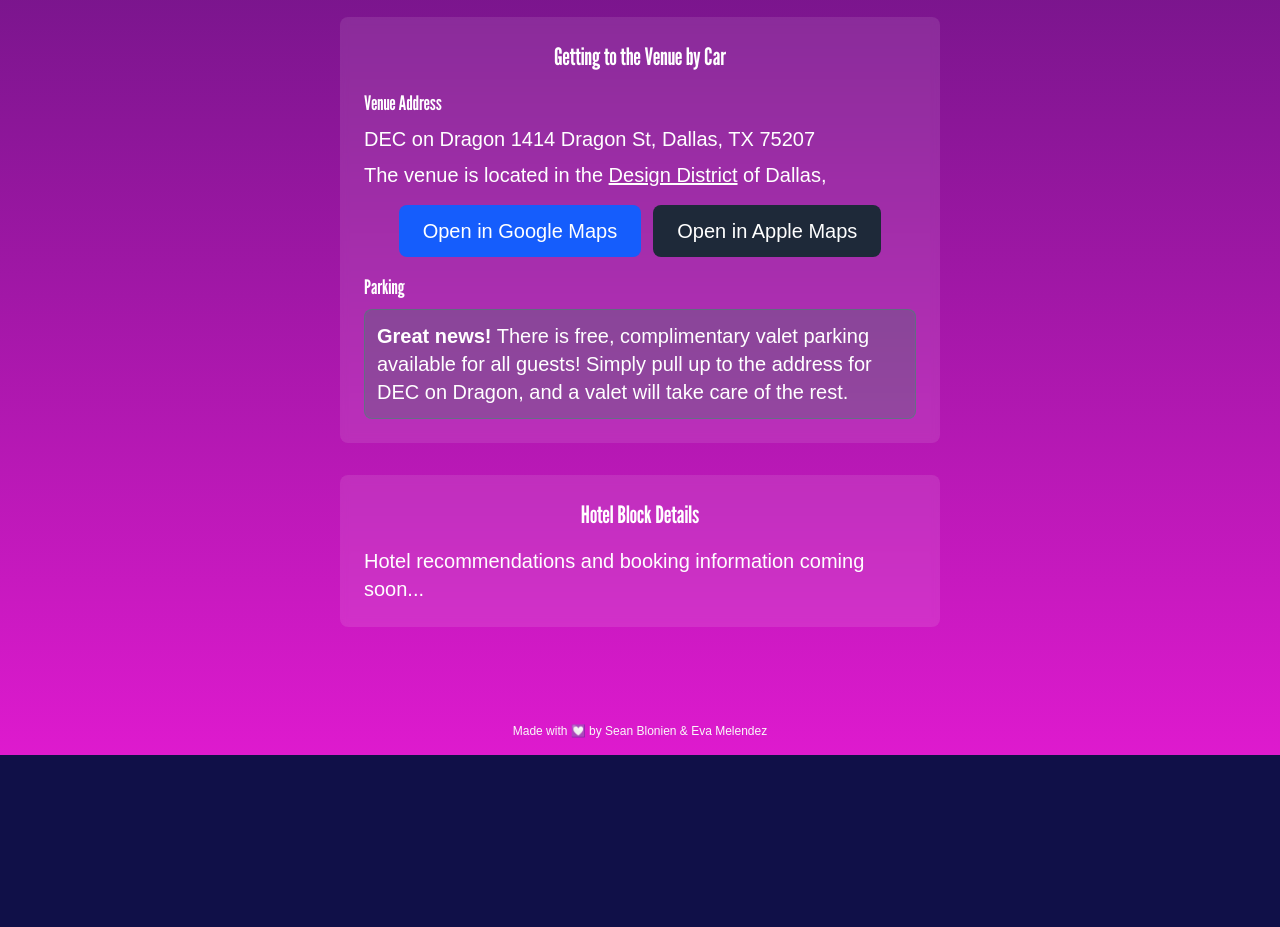
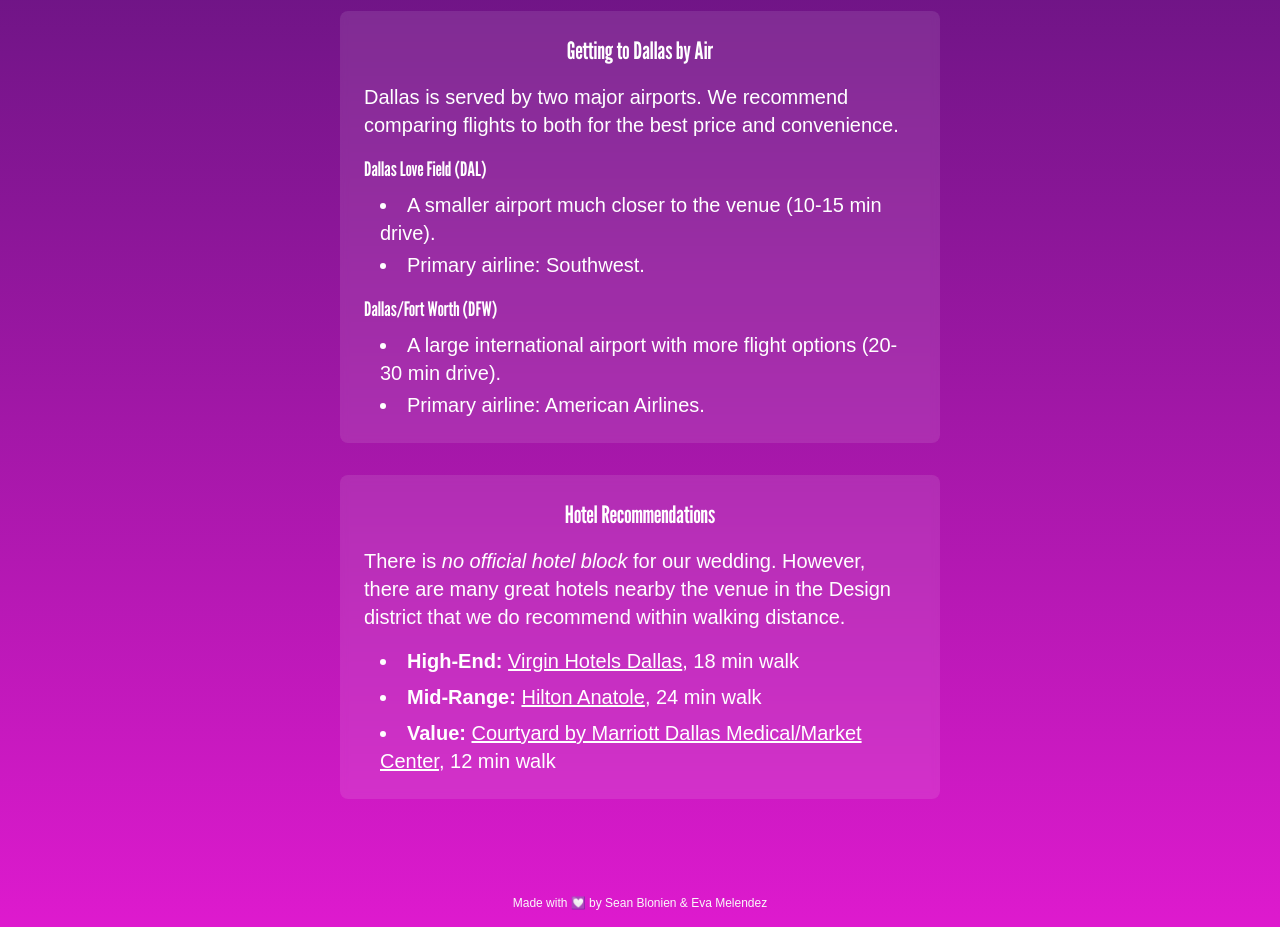
Before and after one commit to seanblonien/forever-fest-2026, a Next.js app: page /travel in a window 1280 px wide. Shown: the part 820-1747 px from the top of the page. Before the commit the page ends 1575 px from the top, so only its background shows below. Built offline with nearby package versions, Linux system fonts and the light colour scheme.

Commit message:
fix: Updated home page and RSVP page content

```diff
--- a/app/page.tsx
+++ b/app/page.tsx
@@ -5,8 +5,8 @@ import {
   Description,
   EventDetails,
   MainTitle,
-  RSVPButton,
 } from '@/components/home';
+import { QuickActions } from '@/components/home/QuickActions';
 import { PageLayout } from '@/components/shared/PageLayout';
 
 const ForeverFestPage: React.FC = () => (
@@ -18,8 +18,8 @@ const ForeverFestPage: React.FC = () => (
       <EventDetails />
       <Description />
       <CountdownTimer />
-      <RSVPButton />
       <CalendarEmbedDynamic isShowTitle />
+      <QuickActions />
     </div>
   </PageLayout>
 );
--- a/components/home/CalendarEmbedDynamic.tsx
+++ b/components/home/CalendarEmbedDynamic.tsx
@@ -2,7 +2,7 @@
 import dynamic from 'next/dynamic';
 
 const CalendarLoadingPlaceholder = () => (
-  <div className='max-w-[600px] height-[294px] flex justify-center items-center'>
+  <div className='max-w-150 height-[294px] flex justify-center items-center'>
     <div className='animate-pulse bg-white/10 rounded-lg p-8 w-64 h-16 flex items-center justify-center'>
       <span className='text-white/60 font-league-gothic'>Loading calendar...</span>
     </div>
@@ -26,7 +26,7 @@ export const CalendarEmbedDynamic: React.FC<CalendarEmbedDynamicProps> = ({ isSh
   <div className='py-8 flex flex-col items-center'>
     {isShowTitle && (
       <h2 className='text-4xl font-bold font-league-gothic text-papaya-whip mb-2'>
-        Save the Date
+        Add Wedding to Calendar
       </h2>
     )}
 
--- a/components/home/CitySkyline.tsx
+++ b/components/home/CitySkyline.tsx
@@ -8,7 +8,7 @@ export const CitySkyline = ({
   className = '',
 }: CitySkylineProps) => (
   <div className={`flex justify-center ${className}`}>
-    <div className='w-full max-w-[600px]'>
+    <div className='w-full max-w-150'>
       <SkylineSvg className='w-full h-auto' />
     </div>
   </div>
--- /dev/null
+++ b/components/home/QuickActions.tsx
@@ -0,0 +1,82 @@
+import { Calendar, CircleHelp, Gift, MapPin } from 'lucide-react';
+import Link from 'next/link';
+
+import type { Route } from 'next';
+
+type ActionCardProps = {
+  description: string;
+  href: Route;
+  icon: React.ReactNode;
+  isPrimary?: boolean;
+  label: string;
+};
+
+const ActionCard: React.FC<ActionCardProps> = ({
+  description,
+  href,
+  icon,
+  isPrimary = false,
+  label,
+}) => (
+  <Link
+    className={`
+      group relative overflow-hidden rounded-lg p-6
+      transition-all duration-300 ease-out
+      ${isPrimary
+    ? 'bg-linear-to-br from-steel-pink to-lavender-pink border-2 border-white animate-pulse-glow hover:scale-105'
+    : 'bg-white/10 backdrop-blur-sm border border-white/20 hover:bg-white/20 hover:border-steel-pink hover:scale-105'
+  }
+    `}
+    href={href}
+  >
+    <div className='flex flex-col items-center text-center gap-3'>
+      <div
+        className={`
+        transition-transform duration-300 ease-out
+        ${isPrimary ? 'group-hover:scale-110' : 'group-hover:scale-110 group-hover:rotate-12'}
+      `}
+      >
+        {icon}
+      </div>
+      <div>
+        <h3 className='text-2xl md:text-3xl font-league-gothic text-white mb-1'>
+          {label}
+        </h3>
+        <p className='text-sm md:text-base text-white/80'>
+          {description}
+        </p>
+      </div>
+    </div>
+  </Link>
+);
+
+export const QuickActions: React.FC = () => (
+  <div className='w-full max-w-150 mx-auto px-4 py-8'>
+    <div className='grid grid-cols-2 gap-4'>
+      <ActionCard
+        description="Let us know you're coming"
+        href='/rsvp'
+        icon={<Calendar className='w-12 h-12 text-white' />}
+        label='RSVP Now'
+      />
+      <ActionCard
+        description='Location, parking & directions'
+        href='/travel'
+        icon={<MapPin className='w-12 h-12 text-white' />}
+        label='Travel & Venue Info'
+      />
+      <ActionCard
+        description='Check out the FAQ page'
+        href='/faqs'
+        icon={<CircleHelp className='w-12 h-12 text-white' />}
+        label='Got questions?'
+      />
+      <ActionCard
+        description='Find the perfect gift'
+        href='/registry'
+        icon={<Gift className='w-12 h-12 text-white' />}
+        label='Registry'
+      />
+    </div>
+  </div>
+);
--- a/components/home/RSVPButton.tsx
+++ b/components/home/RSVPButton.tsx
@@ -4,11 +4,11 @@ import { Button } from '@/components/ui/button';
 export const RSVPButton = () => (
   <div>
     <p className='text-sm md:text-base italic font-arial  max-w-150 mx-auto'>
-      📥 If you received a Save the Date email or text, please fill out this address
-      collection if you have not done so already 🙏
+      📥 If you received your wedding invitation or were expecting one, please fille out the RSVP
+      form below
     </p>
 
-    <a href='https://form.jotform.com/251896494421062' rel='noopener noreferrer' target='_blank'>
+    <a href='https://form.jotform.com/253148903936161' rel='noopener noreferrer' target='_blank'>
       <Button
         className='text-2xl md:text-3xl font-black mt-4 py-6 rounded-lg
            bg-linear-to-r from-penn-blue to-steel-pink text-white
@@ -18,7 +18,7 @@ export const RSVPButton = () => (
            transition-all duration-500 ease-out'
         size='lg'
       >
-        Address Collection Form
+        RSVP Form
       </Button>
     </a>
   </div>
--- a/components/home/index.ts
+++ b/components/home/index.ts
@@ -6,4 +6,5 @@ export * from './EventDetails';
 export * from './Header';
 export * from './MainTitle';
 export * from './Navigation';
+export * from './QuickActions';
 export * from './RSVPButton';
--- a/components/pages/FaqPage.tsx
+++ b/components/pages/FaqPage.tsx
@@ -120,8 +120,12 @@ type FAQData = {
 const faqs: FAQData[] = [
   // Essential Event Details
   {
+    question: 'Why is it called "Forever Fest"?',
+    answer: 'Festivals are at the core of Sean and Eva\'s relationship story (See "Our Story" page). Festivals and EDM culture have positively influenced Sean and Eva to be more creative, expressive, social, joyful, and connected, and so they want to bring some of that culture and energy to their wedding. "Forever Fest" is a manifestation of Sean and Eva\'s lifelong commitment together (i.e. "forever") combined with their desire to bring some of the festival/EDM culture to their wedding day (i.e. "fest").',
+  },
+  {
     question: 'When is the wedding?',
-    answer: 'Forever Fest 2026 will take place on Saturday, March 28th, 2026 from 6:00 PM to 11:00 PM CST.',
+    answer: 'Forever Fest 2026 will take place on Saturday, March 28th, 2026 from 6:00 PM to 11:00 PM CST. Add the event to your calendar using the buttons below ⬇️',
     component: <CalendarEmbedDynamic />,
   },
   {
@@ -145,14 +149,14 @@ const faqs: FAQData[] = [
   },
   {
     question: 'I am coming from out of town, where can I stay?',
-    answer: 'Yes! We\'ll be sharing hotel recommendations and booking information soon. Check back or visit our Travel page for updates.',
+    answer: 'Check out the Travel page for details and recommendations on where to stay.',
     component: <TravelLink />,
   },
 
   // Guest Experience & Expectations
   {
     question: 'What is the dress code?',
-    answer: 'Funky Semi-Formal Attire! Think semi-formal wear with a fun, creative twist that matches the festive spirit of Forever Fest. Eclectic colors, bold prints, and unique accessories are all welcome. Colorful suits and dresses are great, but you can also wear whatever makes you feel your best in semi-formal attire.',
+    answer: 'Funky Semi-Formal Attire! Think semi-formal wear with a fun, creative twist that matches the festive spirit of ✨ Forever Fest ✨. Eclectic colors, bold prints, and unique accessories are all welcome. Colorful suits and dresses are great, but you can also wear whatever makes you feel your best in semi-formal attire. Express yourself in whatever makes you feel confident! 😎',
     component: <PinterestMoodboardLink />,
   },
   {
@@ -161,7 +165,7 @@ const faqs: FAQData[] = [
   },
   {
     question: 'Will there be drinks?',
-    answer: 'Yes! There will be a bar at the reception and the cocktail hour. We are planning to cover everyone\'s drinks for the cocktail hour reception up until a limit is reached, after which the bar will be a cash bar that you can pay for at your own discretion.',
+    answer: 'Yes! There will be a bar at the reception and the cocktail hour. The cocktail hour drinks are covered by us, but the reception will have a cash bar that you can pay for at your own discretion.',
   },
   {
     question: 'Can I take photos/videos during the ceremony?',
@@ -171,21 +175,16 @@ const faqs: FAQData[] = [
   // RSVP & Guest Management
   {
     question: 'Can I bring a plus-one?',
-    answer: 'We love that you want to bring someone to celebrate with us! However, due to space constraints, we\'ve limited the guest list to those specifically invited. If you have questions about your invite, please reach out.',
+    answer: 'We love that you want to bring someone to celebrate with us! However, due to space constraints, we\'ve limited the guest list to those specifically invited. If your plus one\'s  name was not listed on the invitation, they are not invited. If you have questions about your invite, please reach out.',
   },
   {
     question: 'Are kids invited?',
     answer: 'To ensure everyone can fully immerse themselves in the festival vibes, we\'re making this an adults-only event. Time for the big kids to play!',
   },
   {
-    question: 'How can I change/update my address?',
-    answer: 'If you have already submitted the address collection form, you can check your email from Jotform with the edit link to edit/update your address. Simply search for "Response received for Forever Fest 2026: Address Collection" as the subject line, and the "Edit Link" will be in the email. Or, you can text or email Sean/Eva at any time.',
+    question: 'How can I update my RSVP?',
+    answer: 'If you already submitted the RSVP form, you can check your email from Jotform with the edit link to edit/update your RSVP. Simply search for "Response received for Forever Fest 2026" as the subject line, and the "Edit Link" will be in the email. Or, you can text or email Sean/Eva at any time.',
   },
-  // {
-  //   question: 'What should I do if I need to change my RSVP?',
-  //   answer: 'Life happens! If you need to make any changes to your RSVP, please
-  // let us know as soon as possible by text or email so that we can plan accordingly.',
-  // },
 ];
 
 export const FaqPage: React.FC = () => {
--- a/components/pages/RegistryPage.tsx
+++ b/components/pages/RegistryPage.tsx
@@ -32,9 +32,9 @@ export const RegistryPage: React.FC = () => (
           <Heart className='w-6 h-6 text-pink-300' />
         </div>
         <p className='text-base md:text-lg'>
-          {`If you prefer not to shop online, in-person gifts at the wedding are absolutely welcome!
+          {`If you prefer not to shop online/pay fees, in-person gifts at the wedding are absolutely welcome!
           Cards, letters, or any heartfelt gesture you'd like to share with us on our special day
-          would mean the world to us.`}
+          would mean the world to us. 🫶`}
         </p>
       </div>
     </div>
--- a/components/pages/TravelPage.tsx
+++ b/components/pages/TravelPage.tsx
@@ -1,5 +1,6 @@
 import MapLinks from '@/components/MapLinks';
 
+// eslint-disable-next-line max-lines-per-function -- long page
 export const TravelPage: React.FC = () => (
   <div className='w-full max-w-150 mx-auto text-center text-white pt-6 pb-12 px-2 md:px-0'>
     <h1 className='text-4xl md:text-6xl mb-8 font-league-gothic'>Travel</h1>
@@ -7,6 +8,41 @@ export const TravelPage: React.FC = () => (
       <p>
         {'Planning your trip to Forever Fest 2026? Here\'s everything you need to know.'}
       </p>
+
+      {/* Getting to the Venue by Car */}
+      <section className='bg-white/10 backdrop-blur-xs rounded-lg p-6 text-left'>
+        <h2 className='text-2xl mb-4 font-league-gothic text-center'>Getting to the Venue by Car</h2>
+
+        <div className='space-y-4'>
+          <div>
+            <h3 className='text-xl mb-2 font-league-gothic'>Venue Address</h3>
+            <p className='mb-2'>
+              DEC on Dragon 1414 Dragon St, Dallas, TX 75207
+            </p>
+            <p className='mb-4'>
+              The venue is located in the
+              {' '}
+              <a className='underline' href='https://maps.app.goo.gl/jj4joNDuV4Vve27q6'>Design District</a>
+              {' '}
+              of Dallas,
+            </p>
+            <div className='flex justify-center'>
+              <MapLinks />
+            </div>
+          </div>
+
+          <div>
+            <h3 className='text-xl mb-2 font-league-gothic'>Parking</h3>
+            <p className='bg-green-600/20 border border-green-500/30 rounded-lg p-3'>
+              <strong>Great news!</strong>
+              {' '}
+              There is free, complimentary valet parking available
+              for all guests! Simply pull up to the address for DEC on Dragon, and a valet will
+              take care of the rest.
+            </p>
+          </div>
+        </div>
+      </section>
 
       {/* Getting to Dallas by Air */}
       <section className='bg-white/10 backdrop-blur-xs rounded-lg p-6 text-left'>
@@ -53,45 +89,54 @@ export const TravelPage: React.FC = () => (
         </div>
       </section>
 
-      {/* Getting to the Venue by Car */}
+      {/* Hotel Recommendations */}
       <section className='bg-white/10 backdrop-blur-xs rounded-lg p-6 text-left'>
-        <h2 className='text-2xl mb-4 font-league-gothic text-center'>Getting to the Venue by Car</h2>
-
-        <div className='space-y-4'>
-          <div>
-            <h3 className='text-xl mb-2 font-league-gothic'>Venue Address</h3>
-            <p className='mb-2'>
-              DEC on Dragon 1414 Dragon St, Dallas, TX 75207
-            </p>
-            <p className='mb-4'>
-              The venue is located in the
-              {' '}
-              <a className='underline' href='https://maps.app.goo.gl/jj4joNDuV4Vve27q6'>Design District</a>
-              {' '}
-              of Dallas,
-            </p>
-            <div className='flex justify-center'>
-              <MapLinks />
-            </div>
-          </div>
-
-          <div>
-            <h3 className='text-xl mb-2 font-league-gothic'>Parking</h3>
-            <p className='bg-green-600/20 border border-green-500/30 rounded-lg p-3'>
-              <strong>Great news!</strong>
-              {' '}
-              There is free, complimentary valet parking available
-              for all guests! Simply pull up to the address for DEC on Dragon, and a valet will
-              take care of the rest.
-            </p>
-          </div>
-        </div>
-      </section>
-
-      {/* Hotel Block Details */}
-      <section className='bg-white/10 backdrop-blur-xs rounded-lg p-6 text-left'>
-        <h2 className='text-2xl mb-4 font-league-gothic text-center'>Hotel Block Details</h2>
-        <p>Hotel recommendations and booking information coming soon...</p>
+        <h2 className='text-2xl mb-4 font-league-gothic text-center'>Hotel Recommendations</h2>
+        <p className='mb-4'>There is <em>no official hotel block</em> for our wedding.
+          However, there are many great hotels nearby the venue in the Design district that we do
+          recommend within walking distance.
+        </p>
+        <ul className='list-disc list-inside space-y-2 ml-4'>
+          <li>
+            <strong>High-End:</strong>
+            {' '}
+            <a
+              className='underline hover:text-[#DE1ACE] transition-colors duration-200'
+              href='https://maps.app.goo.gl/qKtXoSY7QaZVB5C28'
+              rel='noopener noreferrer'
+              target='_blank'
+            >
+              Virgin Hotels Dallas
+            </a>
+            , 18 min walk
+          </li>
+          <li>
+            <strong>Mid-Range:</strong>
+            {' '}
+            <a
+              className='underline hover:text-[#DE1ACE] transition-colors duration-200'
+              href='https://maps.app.goo.gl/xSwBfLdxFy6mViWc9'
+              rel='noopener noreferrer'
+              target='_blank'
+            >
+              Hilton Anatole
+            </a>
+            , 24 min walk
+          </li>
+          <li>
+            <strong>Value:</strong>
+            {' '}
+            <a
+              className='underline hover:text-[#DE1ACE] transition-colors duration-200'
+              href='https://maps.app.goo.gl/J6QdA8MgzVvNgoC87'
+              rel='noopener noreferrer'
+              target='_blank'
+            >
+              Courtyard by Marriott Dallas Medical/Market Center
+            </a>
+            , 12 min walk
+          </li>
+        </ul>
       </section>
     </div>
   </div>
```
